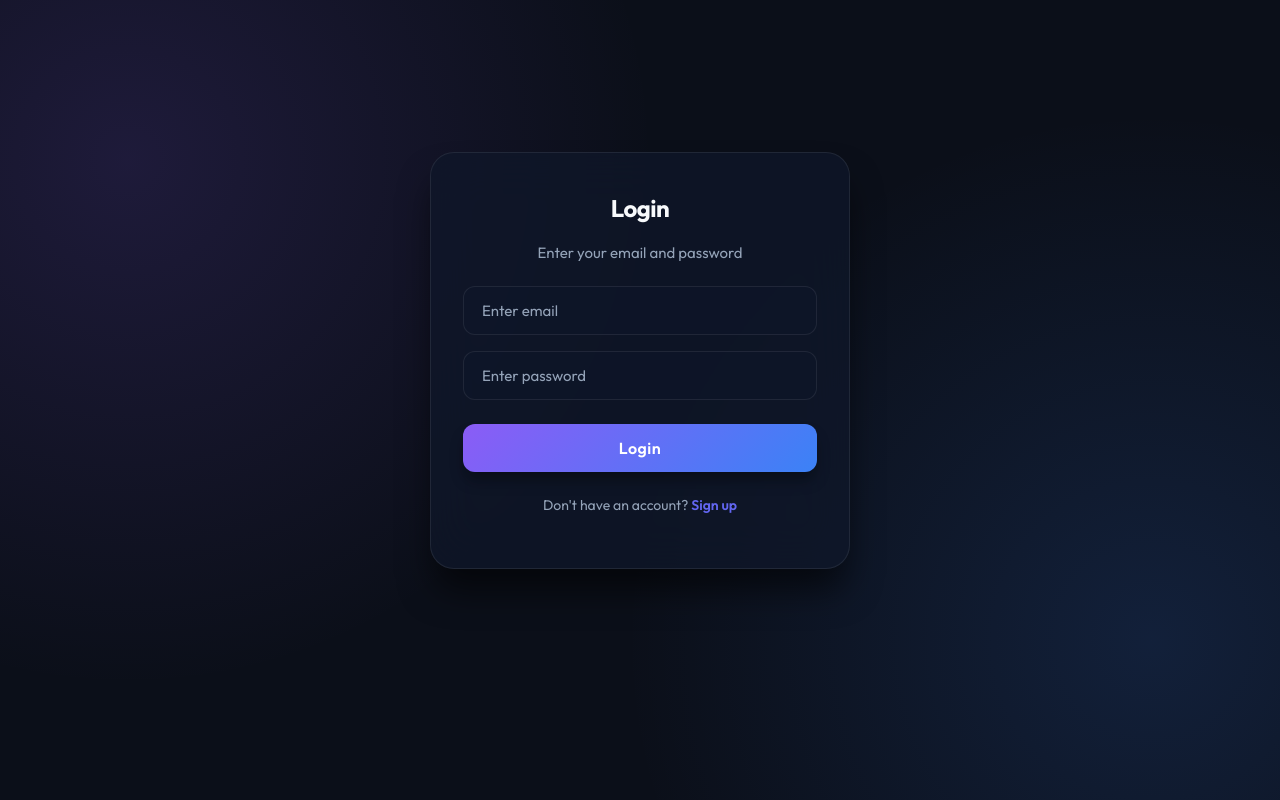
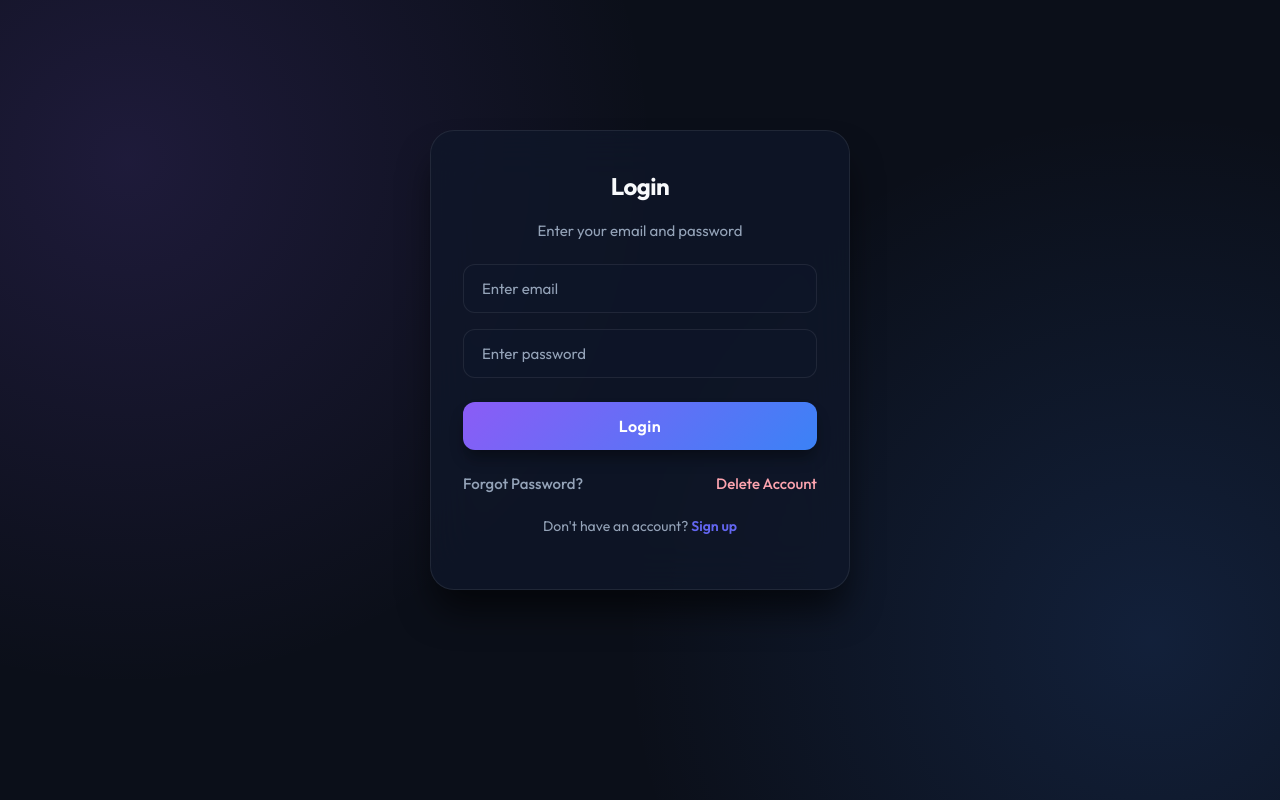
Before and after one commit to krizzysnow/Expense_Tracker, a React (Create React App) app in the folder Frontend_Expense/frontend/: page / in a window 1280 px wide. Built offline with nearby package versions, Linux system fonts and the light colour scheme; no server answers; the HTML template or start-up script is replaced by a standard one.

Commit message:
Fix OTP overflow using percentage width and add Forgot Password & Delete Account UI placeholders

```diff
--- a/Frontend_Expense/frontend/src/index.css
+++ b/Frontend_Expense/frontend/src/index.css
@@ -131,6 +131,12 @@ button:active { transform: translateY(0); }
 .auth-footer { margin-top: 24px; font-size: 14px; color: var(--text-muted); }
 .auth-footer a { color: var(--accent-primary); font-weight: 600; text-decoration: none; transition: color 0.2s; }
 .auth-footer a:hover { color: #818cf8; text-decoration: underline; }
+
+.auth-options { display: flex; justify-content: space-between; margin-top: 16px; font-size: 14px; }
+.text-link { background: none; border: none; color: var(--text-muted); cursor: pointer; padding: 0; font-weight: 500; font-family: inherit; }
+.text-link:hover { color: var(--text-main); text-decoration: underline; }
+.danger-link { color: #fda4af; }
+.danger-link:hover { color: var(--danger-hover); }
 
 /* ── Top Bar ── */
 .top-bar { display: flex; justify-content: space-between; align-items: flex-start; gap: 16px; margin-bottom: 28px; }
@@ -268,8 +274,8 @@ button.delete-btn:hover {
 .otp-icon { font-size: 54px; margin-bottom: 16px; }
 .otp-title { margin-bottom: 12px; }
 .otp-email { color: var(--accent-primary); font-weight: 600; }
-.otp-inputs { display: flex; gap: 8px; justify-content: center; margin-bottom: 24px; width: 100%; max-width: 100%; }
-.otp-box { width: calc((100% - 40px) / 6) !important; max-width: 48px; height: 56px !important; flex: 1 1 auto !important; text-align: center; font-size: 24px; font-weight: 700; border: 1px solid rgba(255, 255, 255, 0.2) !important; border-radius: 8px; background: rgba(255, 255, 255, 0.05); color: white; transition: all 0.2s; box-shadow: inset 0 1px 3px rgba(0,0,0,0.3); }
+.otp-inputs { display: flex; justify-content: space-between; margin-bottom: 24px; width: 100%; max-width: 100%; }
+.otp-box { width: 14% !important; aspect-ratio: 1 / 1.25; height: auto !important; max-width: 48px; text-align: center; font-size: 24px; font-weight: 700; border: 1px solid rgba(255, 255, 255, 0.2) !important; border-radius: 8px; background: rgba(255, 255, 255, 0.05); color: white; transition: all 0.2s; box-shadow: inset 0 1px 3px rgba(0,0,0,0.3); }
 .otp-box:focus { border-color: #6366f1 !important; box-shadow: 0 0 12px rgba(99, 102, 241, 0.5), inset 0 1px 3px rgba(0,0,0,0.3); transform: scale(1.05); background: rgba(99, 102, 241, 0.1); }
 .otp-box--filled { border-color: rgba(255,255,255,0.4) !important; background: rgba(255, 255, 255, 0.1); }
 .otp-verify-btn { width: 100%; padding: 16px; font-size: 16px; letter-spacing: 1px; margin-bottom: 16px; }
@@ -317,5 +323,5 @@ button.delete-btn:hover {
     text-align: center;
   }
 
-  .otp-box { height: 50px !important; font-size: 22px; border-radius: 6px; }
+  .otp-box { height: auto !important; font-size: 22px; border-radius: 6px; }
 }
--- a/Frontend_Expense/frontend/src/pages/Login.js
+++ b/Frontend_Expense/frontend/src/pages/Login.js
@@ -78,6 +78,11 @@ function Login() {
           </button>
         </form>
 
+        <div className="auth-options">
+          <button type="button" className="text-link" onClick={() => alert("Reset Password coming soon!")}>Forgot Password?</button>
+          <button type="button" className="text-link danger-link" onClick={() => alert("Delete Account coming soon!")}>Delete Account</button>
+        </div>
+
         <p className="auth-footer">
           Don't have an account? <Link to="/register">Sign up</Link>
         </p>
```
